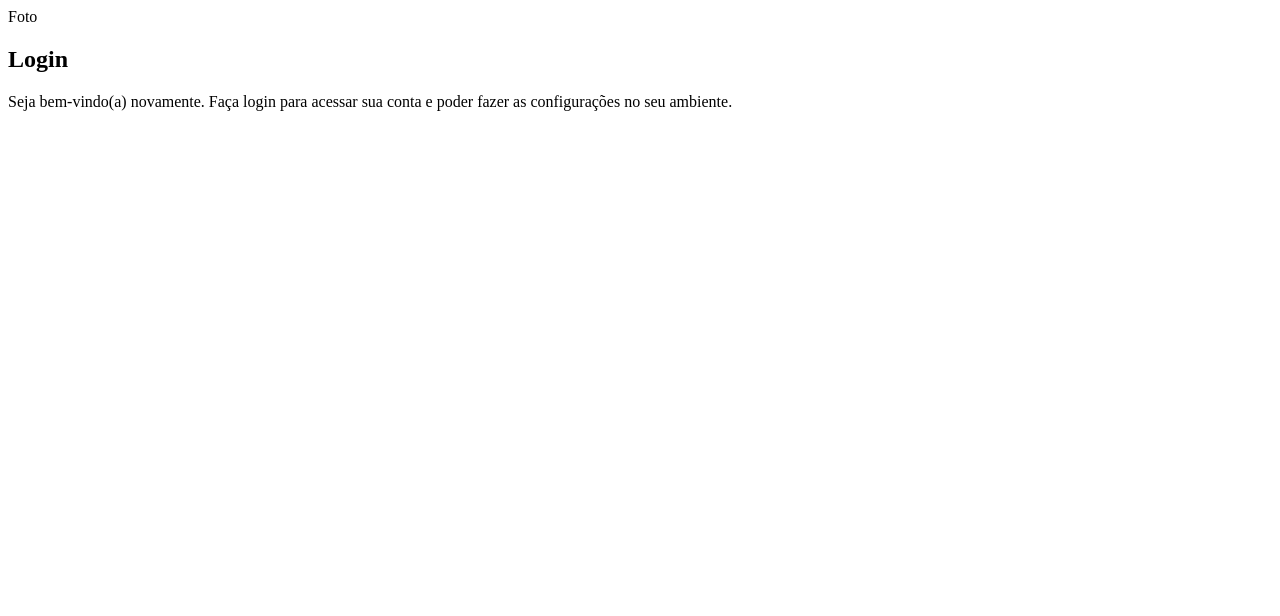
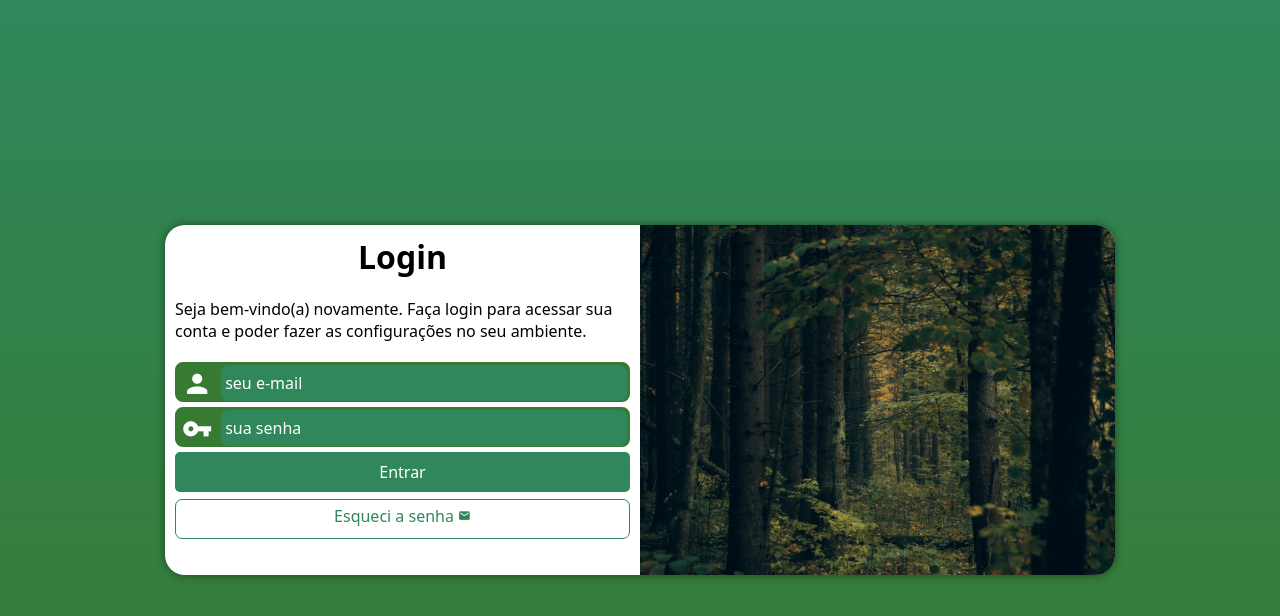
Before and after one commit to silgabriell/projeto-login, a plain HTML site: page index.html in a window 1280 px wide. Drawn offline with Linux system fonts and the light colour scheme.

Commit message:
projeto-login finalizado

```diff
--- /dev/null
+++ b/estilos/media-query.css
@@ -0,0 +1,54 @@
+@charset "UTF-8";
+
+@media screen and (min-width: 768px) and (max-width: 992px) {
+  body {
+    background-image: linear-gradient(to top, #377A31, #2F875B);
+  }
+
+  section#login {
+    width: 80vw;
+    height: 280px;
+  }
+
+  section#login > div#imagem {
+    float: left;
+    width: 30%;
+    height: 100%;
+  }
+
+  section#login > div#formulario {
+    float: right;
+    width: 70%;
+  }
+}
+
+@media screen and (min-width: 992px) {
+  body {
+    background-image: linear-gradient(to top, #377A31, #2F875B);
+  }
+
+  section#login {
+    width: 950px;
+    height: 350px;
+  }
+
+  section#login > div#imagem {
+    float: right;
+    width: 50%;
+    height: 100%;
+  }
+
+  section#login > div#formulario {
+    float: left;
+    width: 50%;
+  }
+
+  div#formulario > h1 {
+    font-size: 2em;
+  }
+
+  div#formulario > p {
+    font-size: 1em;
+    margin: 20px 0px;
+  }
+}
--- a/estilos/style.css
+++ b/estilos/style.css
@@ -5,3 +5,147 @@
   Verde: #49a09d
   Lilás: #5f2c82
 */
+
+:root {
+  --cor1: #377A31;
+  --cor2: #2F875B;
+}
+
+* {
+  font-family: system-ui, -apple-system, BlinkMacSystemFont, 'Segoe UI', Roboto, Oxygen, Ubuntu, Cantarell, 'Open Sans', 'Helvetica Neue', sans-serif;
+  padding: 0px;
+  margin: 0px;
+  box-sizing: border-box;
+}
+
+body, html {
+  height: 100vh;
+  width: 100vw;
+  background-color: var(--cor1);
+}
+
+main {
+  position: relative;
+  width: 100vw;
+  height: 100vh;
+}
+
+section#login {
+  position: absolute;
+  top: 50%;
+  left: 50%;
+  overflow: hidden;
+
+  background-color: white;
+  width: 250px;
+  height: 515px;
+  border-radius: 20px;
+  box-shadow: 0px 0px 10px rgba(0, 0, 0, 0.450);
+
+  transform: translate(-50%, -50%);
+  transition: width .3s, height .3s;
+  transition-timing-function: ease;
+}
+
+section#login > div#imagem {
+  background: var(--cor1) url(../imagens/forest.jpg) no-repeat;
+  background-size: cover;
+  background-position: center center;
+  height: 200px;
+}
+
+::placeholder {
+  color: white;
+}
+
+section#login > div#formulario {
+  display: block;
+  padding: 10px;
+}
+
+div#formulario > h1 {
+  text-align: center;
+  margin-bottom: 10px;
+}
+
+div#formulario > p {
+  font-size: 0.8em;
+}
+
+div.campo {
+  background-color: var(--cor1);
+  border: 2px solid var(--cor1);
+  display: block;
+  width: 100%;
+  height: 40px;
+  border-radius: 8px;
+  margin: 5px 0px;
+}
+
+div.campo > label {
+  display: none;
+}
+
+div.campo > i {
+  color: white;
+
+  font-size: 1.9em;
+  width: 40px;
+  padding: 5px;
+}
+
+div.campo > input {
+  background-color: var(--cor2);
+  font-size: 1em;
+  width: calc(100% - 45px);
+  height: 100%;
+  border: 0px;
+  border-radius: 8px;
+  padding: 4px;
+  transform: translateY(-10px);
+}
+
+div.campo > input:focus-within {
+  background-color: white;
+  border: none;
+}
+
+form > input[type=submit] {
+  display: block;
+  font-size: 1em;
+  background-color: var(--cor2);
+  color: white;
+  border-radius: 5px;
+  border: none;
+  width: 100%;
+  height: 40px;
+  cursor: pointer;
+}
+
+form > input[type=submit]:hover {
+  background-color: var(--cor1);
+}
+
+a.botao {
+  display: block;
+  font-size: 1em;
+  text-decoration: none;
+  background-color: white;
+  color: var(--cor2);
+  border: 1px solid var(--cor2);
+  border-radius: 7px;
+  width: 100%;
+  height: 40px;
+  padding-top: 5px;
+  margin-top: -15px;
+  text-align: center;
+}
+
+a.botao:hover {
+  background-color: var(--cor2);
+  color: white;
+}
+
+a.botao > i {
+  font-size: 0.8em;
+}
--- a/index.html
+++ b/index.html
@@ -5,18 +5,37 @@
   <meta http-equiv="X-UA-Compatible" content="IE=edge">
   <meta name="viewport" content="width=device-width, initial-scale=1.0">
   <title>Login</title>
+  <link href="https://fonts.googleapis.com/icon?family=Material+Icons" rel="stylesheet">
   <link rel="stylesheet" href="estilos/style.css">
+  <link rel="stylesheet" href="estilos/media-query.css">
 </head>
 <body>
   <main>
     <section id="login">
       <div id="imagem">
-        Foto
+
       </div>
       <div id="formulario">
         <h1>Login</h1>
         <p>Seja bem-vindo(a) novamente. Faça login para acessar sua conta e poder fazer as configurações no seu ambiente.</p>
-        <form action="login.php" method="post">
+        <form action="login.php" method="post" autocomplete="on">
+
+          <div class="campo">
+            <i class="material-icons">person</i>
+            <label for="iemail"></label>
+            <input type="email" name="email" id="iemail" placeholder="seu e-mail"> <br>
+          </div>
+
+          <div class="campo">
+            <i class="material-icons">vpn_key</i>
+            <label for="isenha"></label>
+            <input type="password" name="senha" id="isenha" placeholder="sua senha"> <br>
+          </div>
+
+
+          <input type="submit" value="Entrar" id="ientrar"> <br>
+          <a href="#" class="botao">Esqueci a senha <i class="material-icons">mail</i></a>
+
 
         </form>
       </div>
```
